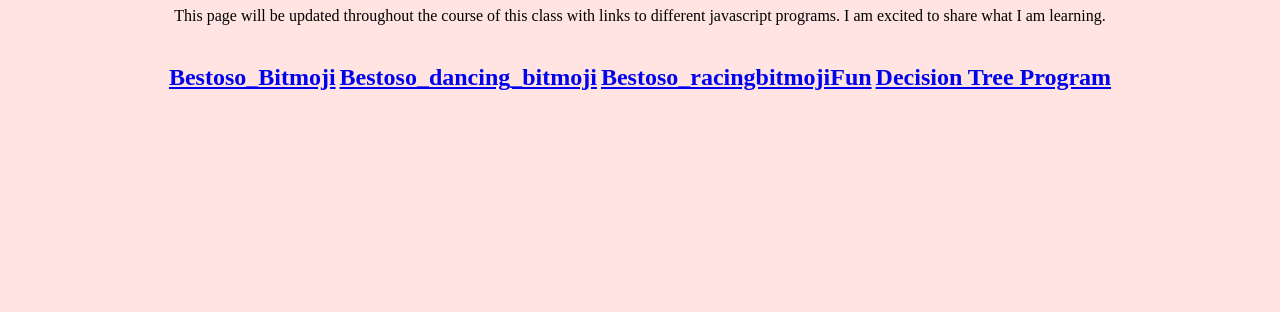
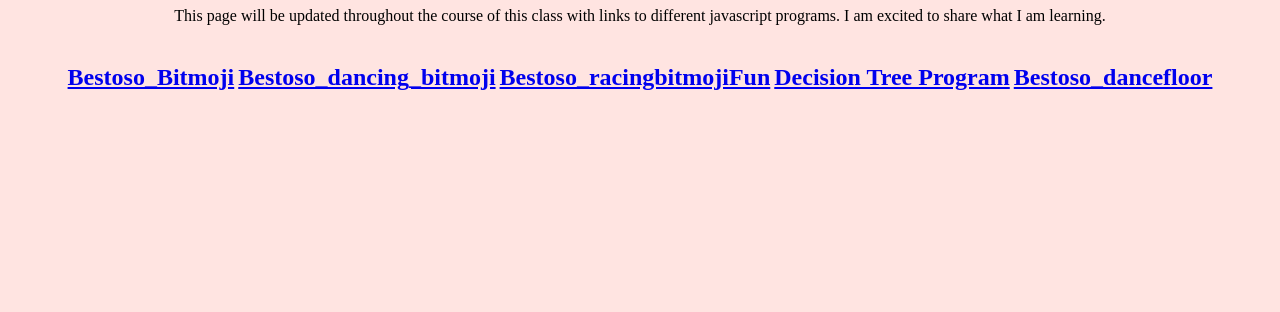
Before and after one commit to lillybestoso/lillybestoso.github.io, a plain HTML site: page javascripts.html in a window 1280 px wide. Shown: the part 488-800 px from the top of the page. Drawn offline with Linux system fonts and the light colour scheme; a script that the page names is missing.

Commit message:
Add files via upload

```diff
--- a/javascripts.html
+++ b/javascripts.html
@@ -32,6 +32,8 @@
     <td><h2><a href="https://www.khanacademy.org/computer-programming/bestoso_racingbitmojifun/4589585801461760">Bestoso_racingbitmojiFun</a></h2><script src="https://www.khanacademy.org/computer-programming/bestoso_racingbitmojifun/4589585801461760/embed.js?editor=no&buttons=no&author=no&embed=yes"></script></a></td>
 
     <td><h2><a href="https://www.khanacademy.org/computer-programming/decision-tree-program/6427553293975552">Decision Tree Program</a></h2><script src="https://www.khanacademy.org/computer-programming/decision-tree-program/6427553293975552/embed.js?editor=no&buttons=no&author=no&embed=yes"></script></a></td>
+
+    <td><h2><a href="https://www.khanacademy.org/computer-programming/bestoso_dancefloor/5818615051632640">Bestoso_dancefloor</a></h2><script src="https://www.khanacademy.org/computer-programming/bestoso_dancefloor/5818615051632640/embed.js?editor=no&buttons=no&author=no&embed=yes"></script></a></td>
     </tr>
 </table>
 </body>
```
